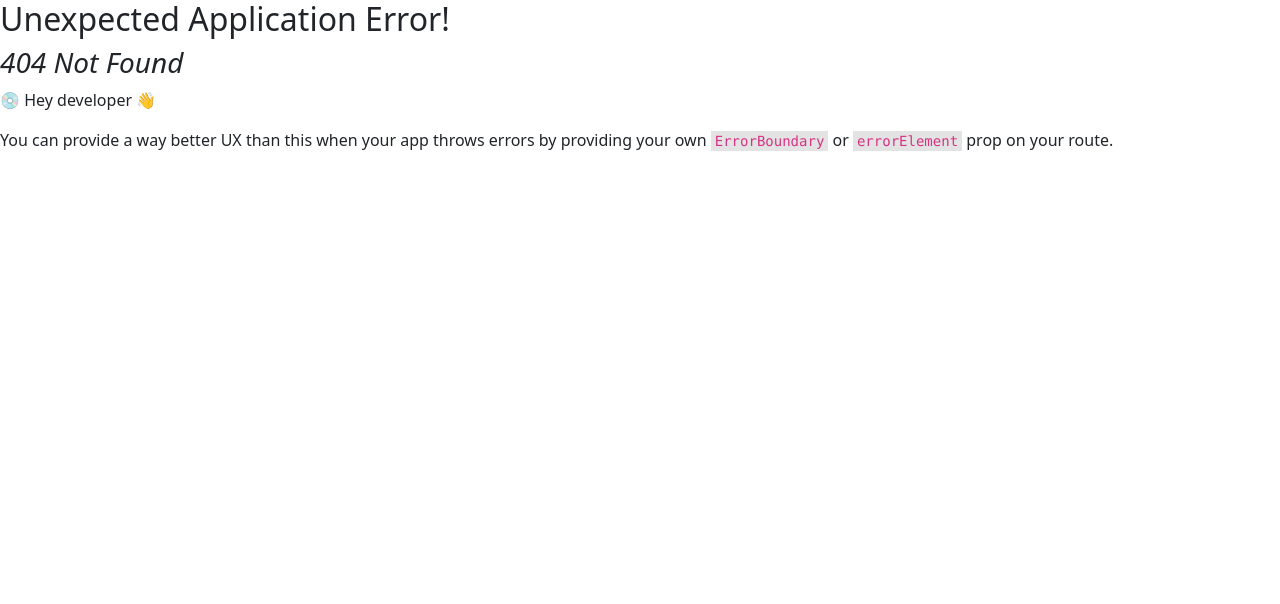
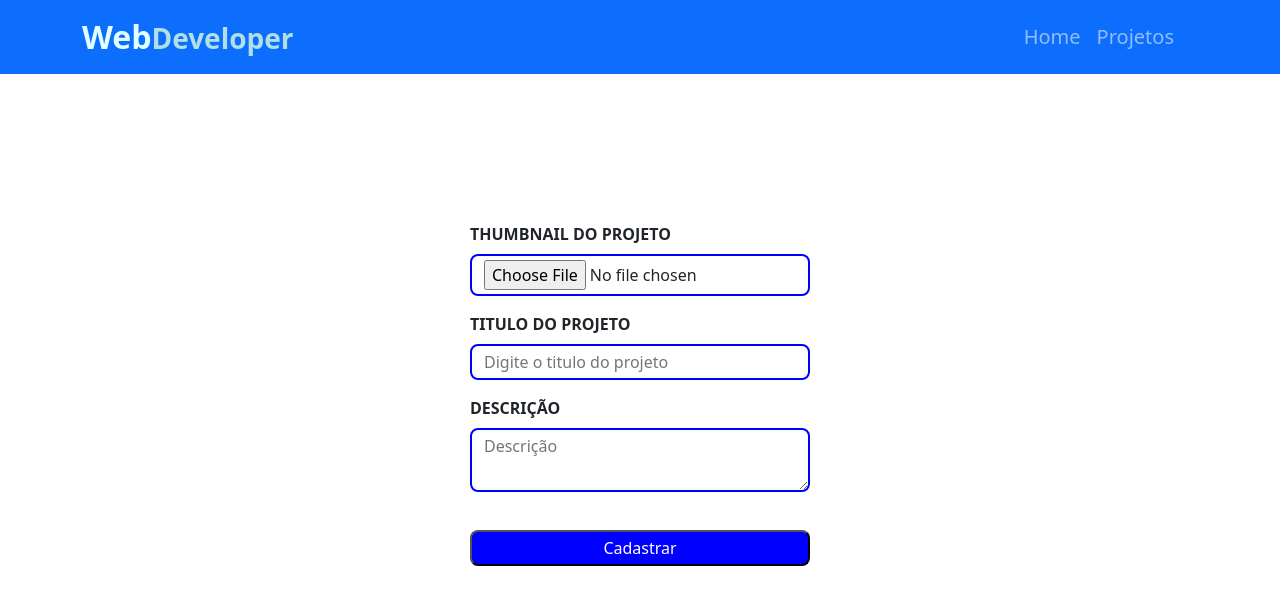
Before and after one commit to paulo-beltramin/portifolio, a React (Vite) app: page /admin in a window 1280 px wide. Before the commit this address had no page. Shown: the top 604 px of the page. Built offline with nearby package versions, Linux system fonts and the light colour scheme.

Commit message:
desenvolvido feature de adicionar projetos ao banco de dados e a pagina de admin

```diff
--- a/package.json
+++ b/package.json
@@ -11,6 +11,7 @@
   },
   "dependencies": {
     "bootstrap": "^5.3.6",
+    "firebase": "^11.8.1",
     "react": "^19.1.0",
     "react-bootstrap": "^2.10.10",
     "react-dom": "^19.1.0",
--- a/src/Components/Footer/index.tsx
+++ b/src/Components/Footer/index.tsx
@@ -2,9 +2,9 @@ import style from './style.module.scss'
 export const Footer = () => {
   return (
     <>
-     <footer className={style.container}>
+     {/* <footer className={style.container}>
       Paulobeltramin&copy;2025 - Todos os direitos reservados
-     </footer>
+     </footer> */}
     </>
   )
 }
--- a/src/Components/Footer/style.module.scss
+++ b/src/Components/Footer/style.module.scss
@@ -4,6 +4,7 @@
      position: absolute;
      width: 100%;
      bottom: 0;
+     left: 0;
      color: white;
      padding: 4px 0;
 
--- /dev/null
+++ b/src/Components/services/db.ts
@@ -0,0 +1,21 @@
+import { initializeApp } from "firebase/app";
+import { getFirestore } from "firebase/firestore";
+import { getAuth } from "firebase/auth";
+
+const firebaseConfig = {
+  apiKey: "AIzaSyC-52BGX6-4DkSallcRSRS2I-bjsytuBqM",
+  authDomain: "portifolio-59d41.firebaseapp.com",
+  projectId: "portifolio-59d41",
+  storageBucket: "portifolio-59d41.firebasestorage.app",
+  messagingSenderId: "313959595659",
+  appId: "1:313959595659:web:42a52d7bf02049f58b9e8e"
+};
+// Initialize Firebase
+const app = initializeApp(firebaseConfig);
+const auth = getAuth(app);
+const db = getFirestore(app);
+
+export {
+  auth,
+  db
+}
--- /dev/null
+++ b/src/pages/Admin/index.tsx
@@ -0,0 +1,60 @@
+import { useState, type FormEvent } from 'react'
+import { db } from '../../Components/services/db'
+import { addDoc, collection, getDoc } from 'firebase/firestore'
+
+import style from './style.module.scss'
+
+export type projectsProps = {
+
+  title: string,
+  thamb: string,
+  description: string
+}
+
+export const Admin = () => {
+
+  const [thamb, setThamb] = useState('')
+  const [title, setTitle] = useState('');
+  const [description, setDescription] = useState('')
+
+  const handleRegister = (e: FormEvent) => {
+    e.preventDefault();
+
+    addDoc(collection(db, "projetos"), {
+
+      title: title,
+      thamb: thamb,
+      description: description,
+
+    }).then(() => {
+
+      setThamb('')
+      setTitle(""),
+        setDescription('')
+      alert('ok')
+    })
+      .catch((error) => {
+        console.log(error)
+      })
+
+  }
+
+  return (
+    <>
+      <section className={style.container}>
+        <form className={style.forms} onSubmit={handleRegister}>
+          <label>thumbnail do projeto</label>
+          <input type="file" value={thamb} onChange={e => setThamb(e.target.value)} placeholder="thumbNail" />
+
+          <label>Titulo do projeto</label>
+          <input type="text" value={title} onChange={e => setTitle(e.target.value)} placeholder="Digite o titulo do projeto" />
+
+          <label>Descrição</label>
+          <textarea placeholder="Descrição" value={description} onChange={e => setDescription(e.target.value)}></textarea>
+
+          <button>Cadastrar</button>
+        </form>
+      </section>
+    </>
+  )
+}
--- /dev/null
+++ b/src/pages/Admin/style.module.scss
@@ -0,0 +1,50 @@
+.container {
+    max-width: 1048px;
+    width: 100%;
+    margin: 0 auto;
+    height: 80vh;
+    display: flex;
+    justify-content: center;
+    align-items: center;
+
+    .forms {
+
+        label {
+            display: block;
+            padding-bottom: 8px;
+            text-transform: uppercase;
+            font-weight: bold;
+        }
+
+        input {
+            width: 100%;
+            margin-bottom: 16px;
+            padding: 4px 12px;
+            outline: none;
+            border: 2px solid blue;
+            border-radius: 8px;
+        }
+
+        textarea {
+            width: 100%;
+            height: 64px;
+            padding: 4px 12px;
+            outline: none;
+            border: 2px solid blue;
+            border-radius: 8px;
+
+        }
+
+        button{
+            background-color: blue;
+            color: white;
+            font-size: 16px;
+            width: 100%;
+            padding: 4px 12px;
+            margin-top: 32px;
+            cursor: pointer;
+            border-radius: 8px;
+        }
+    }
+
+}
--- a/src/pages/Projects/index.tsx
+++ b/src/pages/Projects/index.tsx
@@ -1,6 +1,70 @@
+import { useState, useEffect } from "react"
+import { Link } from "react-router"
+import type { projectsProps } from "../Admin"
+
+import style from './style.module.scss'
+import { collection, getDocs, query } from "firebase/firestore"
+import { db } from "../../Components/services/db"
 
 export const Projects = () => {
+  const [projects, setProjects] = useState<projectsProps[]>([])
+
+
+
+  useEffect(() => {
+    getProjects()
+  }, [])
+
+  const getProjects = () => {
+
+    const docRef = collection(db, "projetos")
+    const list = [] as projectsProps[]
+    const queryRef = query(docRef);
+    getDocs(queryRef)
+
+      .then((doc) => {
+        doc.forEach((doc) => {
+          list.push({
+            title: doc.data().title,
+            thamb: doc.data().thamb,
+            description: doc.data().description
+          })
+        })
+        setProjects(list)
+      })
+
+  }
+
   return (
-    <div>Projects</div>
+    <>
+      <section className={style.container}>
+        <p>
+          Meus projetos
+        </p>
+
+        <div className={style.container_list}>
+          {projects && projects.map((item) => (
+            <>
+              <div className={style.list}>
+                <Link to={''} key={item.title}>
+                  <img src={item.thamb} alt="" title="Clique para ver o projeto" />
+                </Link>
+                <p className={style.title}>
+                  {item.title}
+                </p>
+
+                <span>
+                  {item.description}
+                </span>
+                <div >
+                  <button>Ver código no github</button>
+                </div>
+              </div>
+            </>
+          ))}
+
+        </div>
+      </section>
+    </>
   )
 }
--- /dev/null
+++ b/src/pages/Projects/style.module.scss
@@ -0,0 +1,85 @@
+.container {
+
+    max-width: 1064px;
+    width: 100%;
+    margin: 0 auto;
+
+    >p {
+        font-size: 32px;
+        font-weight: bold;
+        margin-top: 40px;
+        margin-bottom: 24px;
+
+        @media screen and (min-width:320px) and (max-width:820px) {
+            padding-left: 16px;
+        }
+    }
+
+
+    .container_list {
+        display: grid;
+        row-gap: 40px;
+        column-gap: 60px;
+        grid-template-columns: repeat(3, 300px);
+
+        @media screen and (min-width:319px) and (max-width:820px) {
+            display: flex;
+            flex-direction: column;
+            justify-content: center;
+            align-items: center;
+
+        }
+
+
+        .list {
+
+            height: 100%;
+
+            a {
+                img {
+                    height: 200px;
+                    border-radius: 24px;
+
+                    &:hover {
+                        transform: scale(1.05);
+                        transition: all ease 1s;
+                    }
+                }
+            }
+
+            span {
+                display: block;
+                width: 350px;
+                height: 150px;
+                text-align: start;
+                line-height: 32px;
+            }
+
+
+            button {
+                background-color: black;
+                color: white;
+                width: 100%;
+                margin-top: 16px;
+                padding: 4px 0;
+                border-radius: 8px;
+
+                &:hover {
+                    background-color: #030586;
+                }
+            }
+
+            @media screen and (min-width:320px) and (max-width:820px) {
+                padding-bottom: 40px;
+            }
+
+        }
+
+        .title {
+            margin-top: 16px;
+            font-size: 24px;
+        }
+
+    }
+
+}
--- a/src/routes/index.tsx
+++ b/src/routes/index.tsx
@@ -2,6 +2,7 @@ import { createBrowserRouter } from "react-router";
 import { Home } from "../pages/Home";
 import { Layout } from "../Components/Layout";
 import { Projects } from "../pages/Projects";
+import { Admin } from "../pages/Admin";
 
 
 const routes = createBrowserRouter([
@@ -16,6 +17,11 @@ const routes = createBrowserRouter([
             {
                 path: '/projetos',
                 element: <Projects />
+            },
+
+            {
+                path: '/admin',
+                element: <Admin />
             }
         ]
     }
```
Also changed, not shown: public/tela-links.png (added), 1 other file (tests, documents, lock files or other folders).
